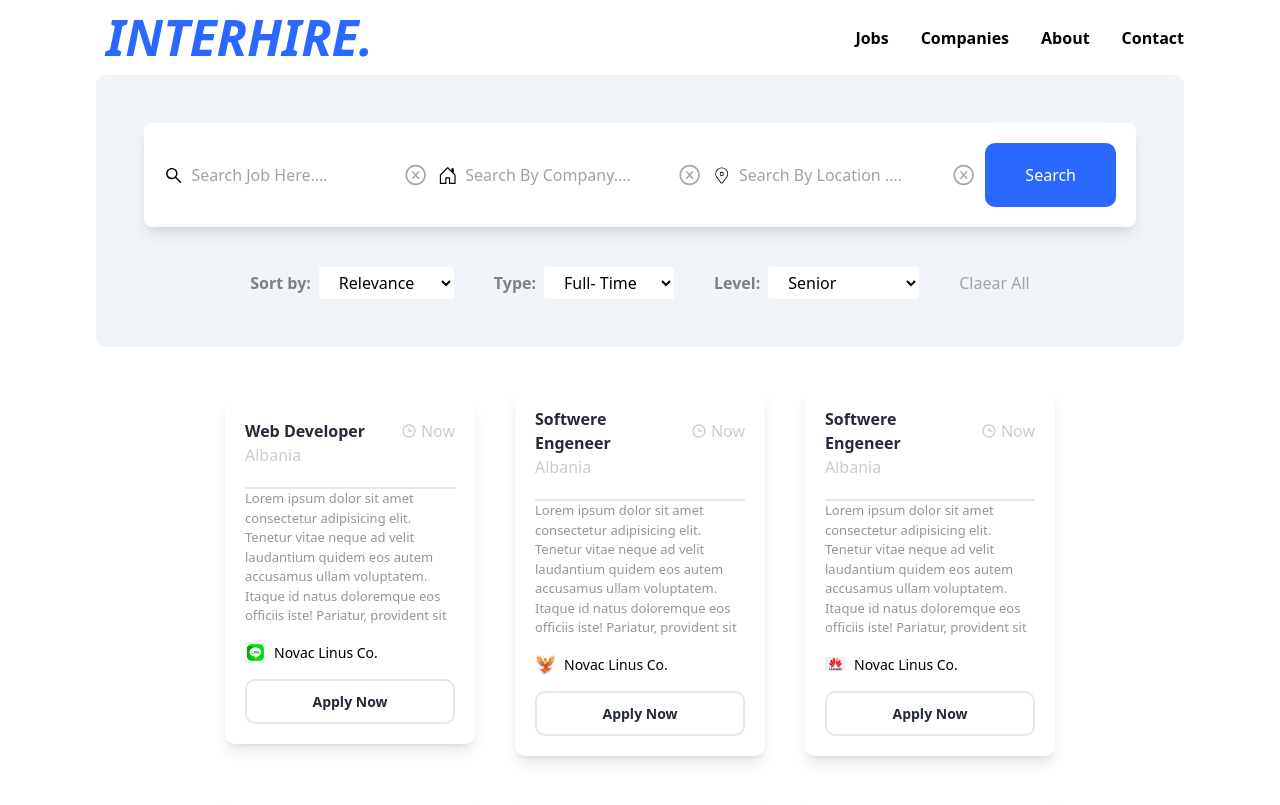
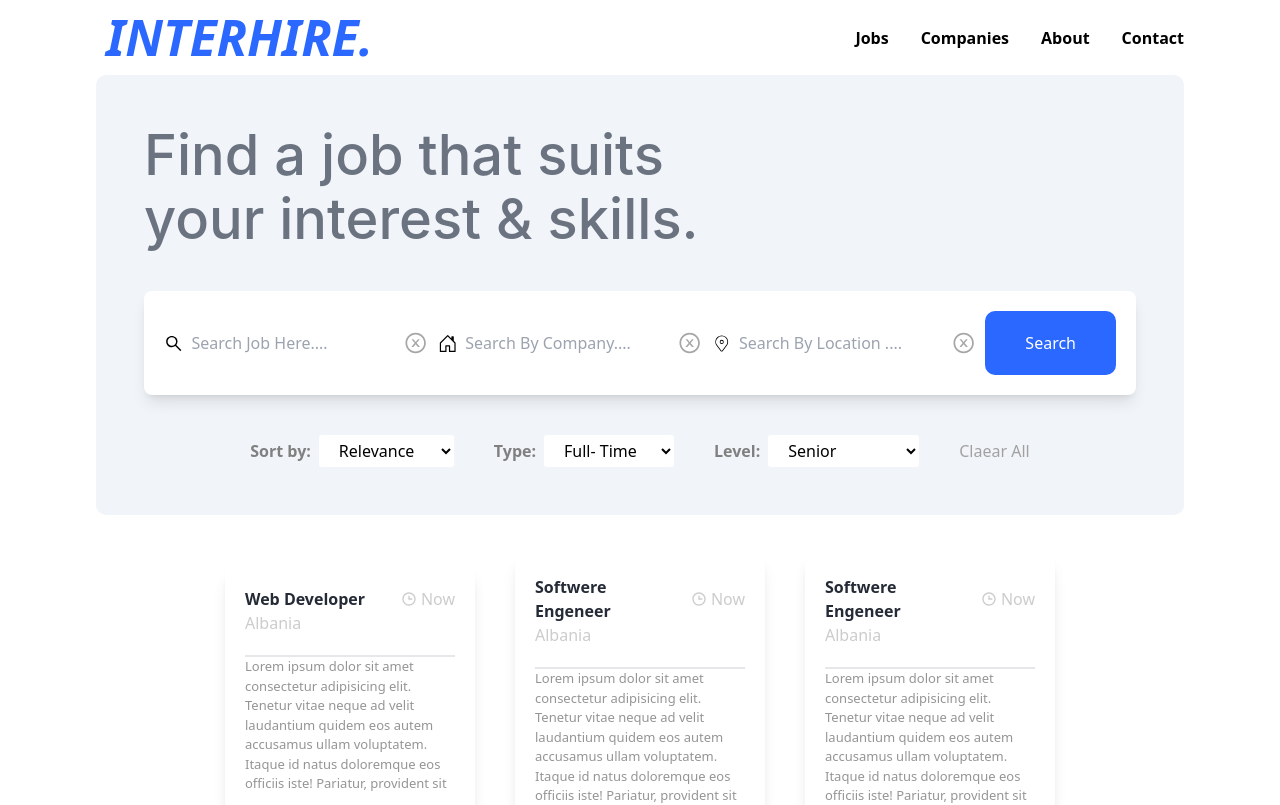
Before and after one commit to enealilo/jobsearch, a React (Vite) app: page / in a window 1280 px wide. Shown: the top 805 px of the page. Built offline with nearby package versions, Linux system fonts and the light colour scheme.

Commit message:
herobanner

```diff
--- a/src/Components/SearchDiv/Search.jsx
+++ b/src/Components/SearchDiv/Search.jsx
@@ -6,6 +6,9 @@ import { CiLocationOn } from "react-icons/ci";
 const Search = () => {
   return (
     <div className="searchDive grid gap-10 bg-[#f1f4f8] rounded-[10px] p-[48px]">
+       <p className=" text-gray-500 text-[56px] font-medium font-['Inter'] leading-[64px] ">
+                Find a job that suits <br></br>your interest & skills.
+              </p>
       <form action="">
         <div
           className="firstDiv flex justify-between items-center rounded-[8px] gap-[10px]
```
